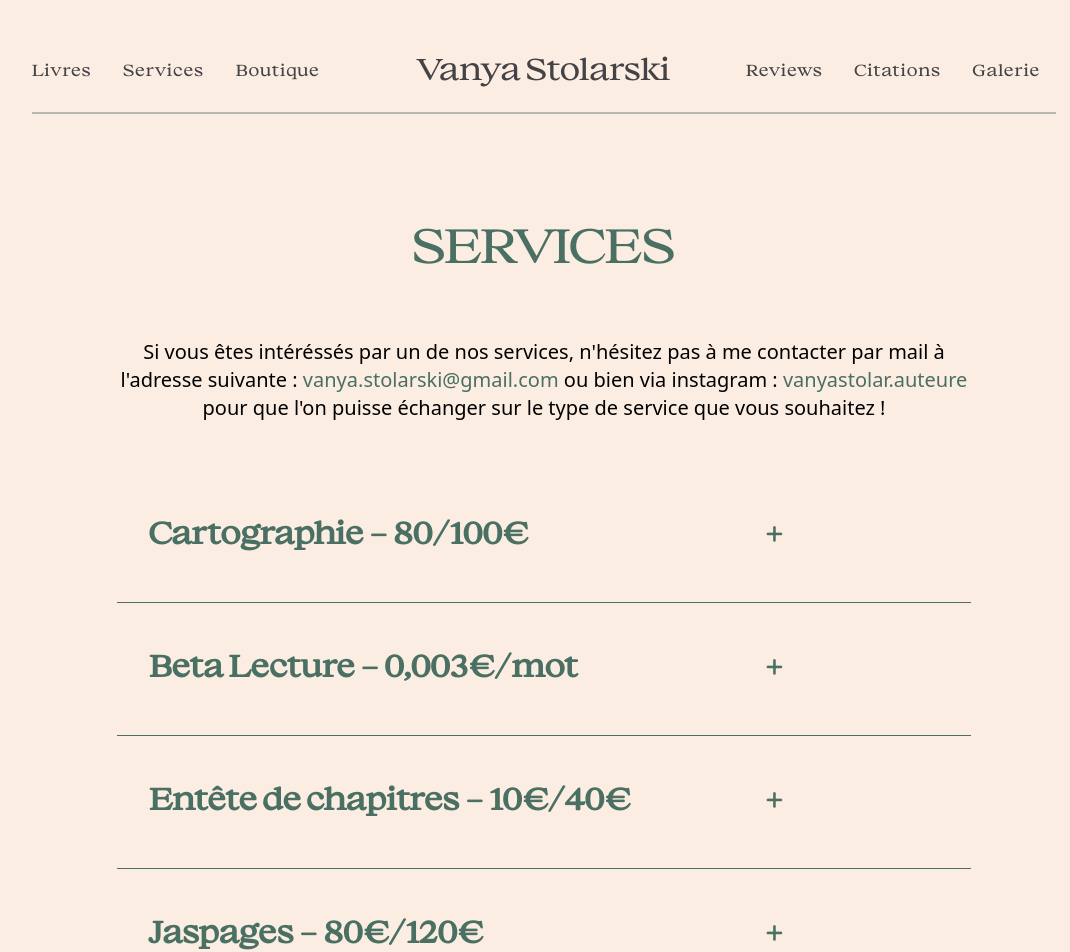
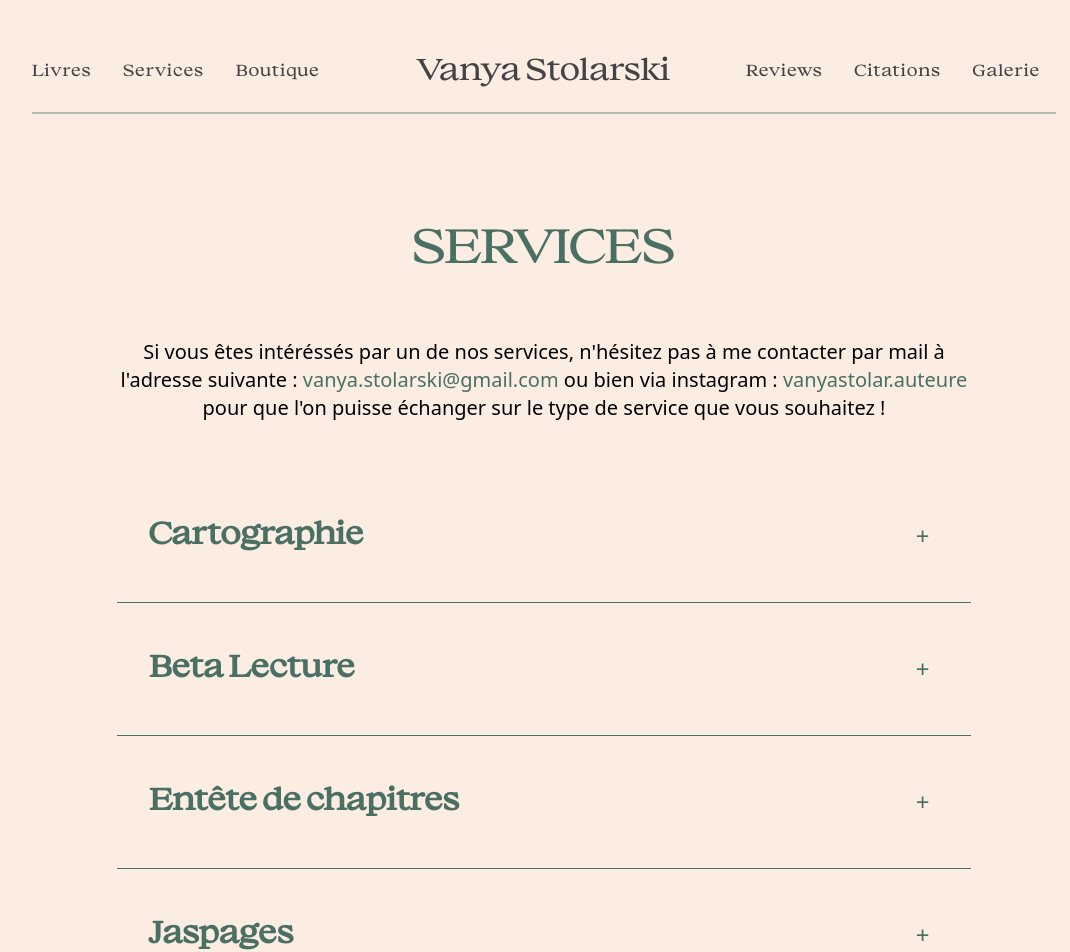
Before and after one commit to HussonAxel/vanyastolarski--prod, a React (Vite) app: page /services in a window 1280 px wide. Shown: the top 952 px of the page, without its empty margins (96-1166 px from the left). Built offline with nearby package versions, Linux system fonts and the light colour scheme.

Commit message:
update services list

```diff
--- a/src/components/ServicesList/ServicesList.tsx
+++ b/src/components/ServicesList/ServicesList.tsx
@@ -1,8 +1,7 @@
 import SectionTitle from "@components/ui/SectionTitle/SectionTitle";
 import { Services } from "@data/Services";
-import { motion } from "framer-motion";
+import { motion, AnimatePresence } from "framer-motion";
 import { useState } from "react";
-import { AnimatePresence } from "framer-motion";
 
 const ServicesList = () => {
   const [visibleIndex, setVisibleIndex] = useState<number | null>(null);
@@ -14,6 +13,30 @@ const ServicesList = () => {
   } | null>(null);
   const [currentImageIndex, setCurrentImageIndex] = useState<number>(0);
 
+  const handleServiceClick = (index: number) => {
+    setVisibleIndex(visibleIndex === index ? null : index);
+    if (visibleIndex !== index) {
+      setCurrentImageIndex(0);
+    }
+  };
+
+  const handleImageClick = (service: any, imageIndex: number) => {
+    setSelectedImage({
+      url: service.images[imageIndex],
+      title: service.title,
+      description: service.resume,
+      currentIndex: imageIndex,
+    });
+  };
+
+  const handlePrevImage = (totalImages: number) => {
+    setCurrentImageIndex((currentImageIndex - 1 + totalImages) % totalImages);
+  };
+
+  const handleNextImage = (totalImages: number) => {
+    setCurrentImageIndex((currentImageIndex + 1) % totalImages);
+  };
+
   return (
     <section className="m-auto w-11/12 md:w-10/12 lg:w-8/12 2xl:w-6/12">
       <SectionTitle title="Services" isGreen={false} />
@@ -21,112 +44,156 @@ const ServicesList = () => {
         Si vous êtes intéréssés par un de nos services, n'hésitez pas à me
         contacter par mail à l'adresse suivante :{" "}
         <span className="text-green">
-          <a href="mailto:vanya.stolarski@gmail.com">
+          <a
+            href="mailto:vanya.stolarski@gmail.com"
+            className="hover:underline focus:outline-none focus:underline"
+          >
             vanya.stolarski@gmail.com
           </a>{" "}
         </span>
         ou bien via instagram :{" "}
         <span className="text-green">
           {" "}
-          <a href="https://www.instagram.com/vanyastolar.auteure/">
+          <a
+            href="https://www.instagram.com/vanyastolar.auteure/"
+            className="hover:underline focus:outline-none focus:underline"
+          >
             vanyastolar.auteure
           </a>
         </span>{" "}
         pour que l'on puisse échanger sur le type de service que vous souhaitez
         !
       </h2>
+
       {Services.map((service, index) => (
         <div
           key={index}
-          className={`border-b p-8 text-green transition-colors duration-300 hover:cursor-pointer ${
+          className={`border-b p-8 transition-colors duration-300 ${
             visibleIndex === index
               ? "bg-green text-white"
-              : "hover:bg-green hover:text-white"
+              : "text-green hover:bg-green hover:text-white hover:cursor-pointer"
           }`}
-          onClick={() => {
-            setVisibleIndex(visibleIndex === index ? null : index);
-            if (visibleIndex !== index) {
-              setCurrentImageIndex(0);
+          onClick={() => handleServiceClick(index)}
+          role="button"
+          aria-expanded={visibleIndex === index}
+          tabIndex={0}
+          onKeyDown={(e) => {
+            if (e.key === "Enter" || e.key === " ") {
+              e.preventDefault();
+              handleServiceClick(index);
             }
           }}
         >
-          <h2 className="font-Large text-3xl font-semibold mb-4 mt-4">
+          <div className="flex justify-between items-center mb-4 mt-4">
+            <h2 className="font-Large text-3xl font-semibold">
               {service.title}
-            <span
-              onClick={() => {
-                setVisibleIndex(visibleIndex === index ? null : index);
-                if (visibleIndex !== index) {
-                  setCurrentImageIndex(0);
+            </h2>
+            <button
+              className="text-2xl w-8 h-8 flex items-center justify-center focus:outline-none focus:ring-2 focus:ring-offset-2 focus:ring-green rounded-full"
+              onClick={(e) => {
+                e.stopPropagation();
+                handleServiceClick(index);
+              }}
+              aria-label={
+                visibleIndex === index
+                  ? "Masquer les détails"
+                  : "Afficher les détails"
               }
+            >
+              {visibleIndex === index ? "−" : "+"}
+            </button>
+          </div>
+
+          <motion.div
+            initial={{ height: 0, opacity: 0 }}
+            animate={{
+              height: visibleIndex === index ? "auto" : 0,
+              opacity: visibleIndex === index ? 1 : 0,
             }}
-              className="ml-2 cursor-pointer absolute left-2/3"
-            >
-              {visibleIndex === index ? "-" : "+"}
-            </span>
-          </h2>
-          <motion.div
-            initial={{ height: 0 }}
-            animate={{ height: visibleIndex === index ? "auto" : 0 }}
             transition={{ duration: 0.3 }}
-            className="overflow-hidden flex flex-row gap-4"
+            className="overflow-hidden"
             onClick={(e) => e.stopPropagation()}
           >
-            <p className="font-WorkSans text-md w-2/3">{service.resume}</p>
+            <div className="flex flex-col md:flex-row gap-8">
+              <div
+                className={`flex flex-col gap-6 w-full ${
+                  service.images && service.images.length > 0
+                    ? "md:w-1/2"
+                    : "md:w-full"
+                }`}
+              >
+                <p className="font-WorkSans text-xl font-semibold">
+                  {service.price}
+                </p>
+                <p className="font-WorkSans text-md leading-relaxed">
+                  {service.resume}
+                </p>
+              </div>
+
               {service.images && service.images.length > 0 && (
-              <motion.div
-                className="slider h-fit"
-                initial={{ opacity: 0 }}
-                animate={{ opacity: 1 }}
-                transition={{ duration: 0.5 }}
-              >
+                <div className="w-full md:w-1/2">
+                  <div className="relative">
                     <img
-                  key={
-                    service.images
-                      ? service.images[currentImageIndex]
-                      : undefined
-                  }
-                  src={service.images ? service.images[currentImageIndex] : ""}
+                      key={service.images[currentImageIndex]}
+                      src={service.images[currentImageIndex]}
                       alt={`${service.title} - ${currentImageIndex + 1}`}
-                  className="w-full h-full object-contain max-w-[519px] max-h-[350px] cursor-pointer transition-transform duration-300"
+                      className="h-auto object-contain max-h-[350px] rounded-md cursor-pointer transition-all duration-300 m-auto"
                       onClick={() =>
-                    setSelectedImage({
-                      url: service.images![currentImageIndex],
-                      title: service.title,
-                      description: service.resume,
-                      currentIndex: currentImageIndex,
-                    })
+                        handleImageClick(service, currentImageIndex)
                       }
                     />
+
                     {service.images.length > 1 && (
-                  <div className="flex justify-between">
+                      <div className="flex justify-between items-center mt-4">
                         <button
-                      onClick={() =>
-                        setCurrentImageIndex(
-                          (currentImageIndex - 1 + service.images!.length) %
-                            service.images!.length
-                        )
-                      }
-                      className="text-white"
+                          onClick={(e) => {
+                            e.stopPropagation();
+                            handlePrevImage(service.images?.length || 0);
+                          }}
+                          className="px-3 py-1 bg-green text-white rounded-md hover:bg-opacity-90 transition-all focus:outline-none focus:ring-2 focus:ring-green"
+                          aria-label="Image précédente"
                         >
-                      Previous
+                          Précédente
                         </button>
+
+                        <div className="flex items-center space-x-2">
+                          {service.images.map((_, imgIndex) => (
                             <button
-                      onClick={() =>
-                        setCurrentImageIndex(
-                          (currentImageIndex + 1) % service.images!.length
-                        )
-                      }
-                      className="text-white"
+                              key={imgIndex}
+                              onClick={(e) => {
+                                e.stopPropagation();
+                                setCurrentImageIndex(imgIndex);
+                              }}
+                              className={`w-2 h-2 rounded-full transition-all ${
+                                currentImageIndex === imgIndex
+                                  ? "bg-white scale-125"
+                                  : "bg-white bg-opacity-50"
+                              }`}
+                              aria-label={`Voir l'image ${imgIndex + 1}`}
+                            />
+                          ))}
+                        </div>
+
+                        <button
+                          onClick={(e) => {
+                            e.stopPropagation();
+                            handleNextImage(service.images?.length || 0);
+                          }}
+                          className="px-3 py-1 bg-green text-white rounded-md hover:bg-opacity-90 transition-all focus:outline-none focus:ring-2 focus:ring-green"
+                          aria-label="Image suivante"
                         >
-                      Next
+                          Suivante
                         </button>
                       </div>
                     )}
-              </motion.div>
+                  </div>
+                </div>
               )}
+            </div>
           </motion.div>
         </div>
       ))}
+
       <AnimatePresence>
         {selectedImage && (
           <motion.div
@@ -166,6 +233,7 @@ const ServicesList = () => {
               <button
                 className="absolute top-4 right-4 text-white text-xl p-2 hover:bg-white/10 rounded-full transition-colors"
                 onClick={() => setSelectedImage(null)}
+                aria-label="Fermer"
               >
                 ✕
               </button>
--- a/src/data/Services.ts
+++ b/src/data/Services.ts
@@ -1,26 +1,30 @@
 interface Service {
   title: string;
+  price?: string
   resume: string;
   images?: string[];
 }
 
 export const Services: Service[] = [
   {
-    title: "Cartographie - 80/100€",
+    title: "Cartographie",
+    price: "1 page 200€ / 2 pages 400€",
     resume:
-      "La cartographie est un élément essentiel pour tout roman de fantasy ou de science-fiction. Je propose de donner vie à vos mondes imaginaires à travers des cartes détaillées et personnalisées. Que ce soit pour un royaume médiéval-fantastique, ou un archipel mystérieux, je m'adapte à votre univers et votre style. N'hésitez pas à me contacter pour obtenir un devis.",
+      "La cartographie est un élément essentiel pour tout roman de fantasy ou de science-fiction. Je propose de donner vie à vos mondes imaginaires à travers des cartes détaillées et personnalisées, à partir de 200€ pour une page, et 400€ pour deux. Que ce soit pour un royaume médiéval-fantastique, ou un archipel mystérieux, je m'adapte à votre univers et votre style. N'hésitez pas à me contacter pour obtenir un devis. ",
     images: [
       "/assets/services/maps/maps_one.webp",
       "/assets/services/maps/maps_two.webp",
     ],
   },
   {
-    title: "Beta Lecture - 0,003€/mot",
+    title: "Beta Lecture",
+    price: "0,003€/mot",
     resume:
       "En tant qu'écrivaine moi-même, je comprends l'importance cruciale d'avoir un regard extérieur constructif sur son manuscrit. Je propose un service de beta lecture approfondi qui analyse aussi bien la structure globale que les détails de votre histoire, avec un focus particulier sur la cohérence narrative et le développement des personnages.",
   },
   {
-    title: "Entête de chapitres - 10€/40€",
+    title: "Entête de chapitres",
+    price: "A partir de 20€",
     resume:
       "Je propose des entêtes de chapitres pour les romans de fantasy et de science-fiction. Ces entêtes sont conçus pour donner une impression de luxe et de qualité à votre livre. Ils sont disponibles en différentes tailles et formats, et peuvent être personnalisés selon vos besoins. N'hésitez pas à me contacter pour obtenir un devis.",
     images: [
@@ -33,7 +37,8 @@ export const Services: Service[] = [
     ],
   },
   {
-    title: "Jaspages - 80€/120€",
+    title: "Jaspages",
+    price: "80€/120€",
     resume:
       "J'ai créé des jaspages pour les romans de fantasy et de science-fiction. Ces jaspages sont conçus pour donner une impression de luxe et de qualité à votre livre. Ils sont disponibles en différentes tailles et formats, et peuvent être personnalisés selon vos besoins. N'hésitez pas à me contacter pour obtenir un devis.",
     images: [
@@ -43,7 +48,8 @@ export const Services: Service[] = [
     ],
   },
   {
-    title: "Illustration - sous devis",
+    title: "Illustration",
+    price: "Sous devis",
     resume:
       "Je propose des illustrations pour les romans de fantasy et de science-fiction. Ces illustrations sont conçues pour donner une impression de luxe et de qualité à votre livre. Ils sont disponibles en différentes tailles et formats, et peuvent être personnalisés selon vos besoins.",
     images: [
```
Lines whose indentation alone changed are shown as unchanged.
